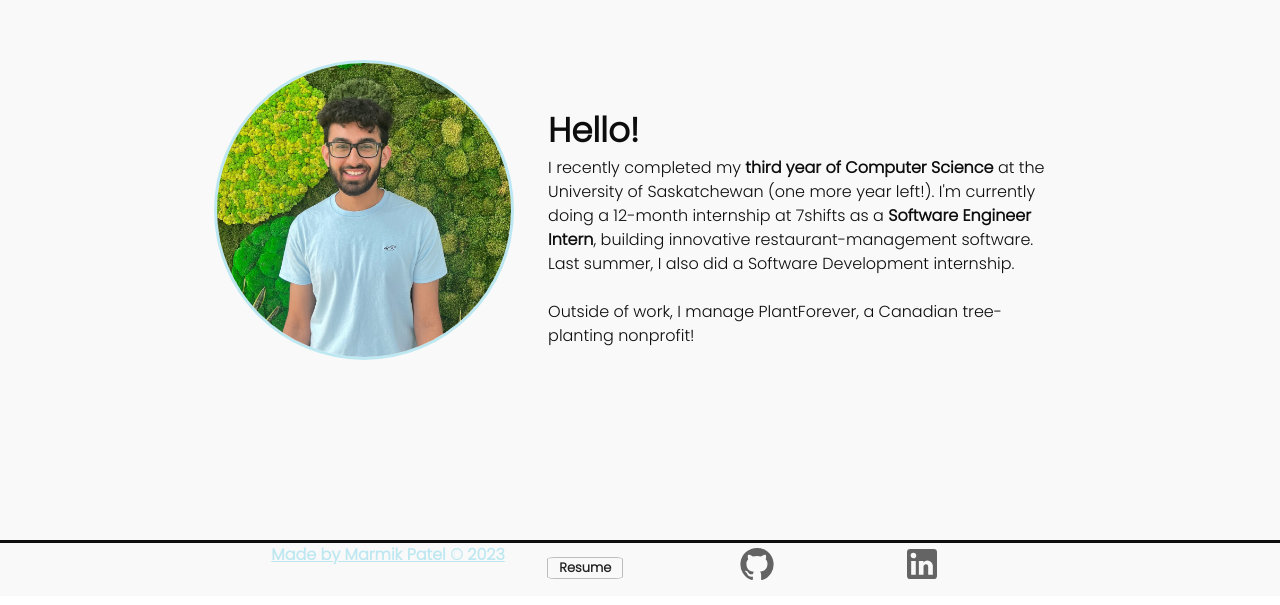
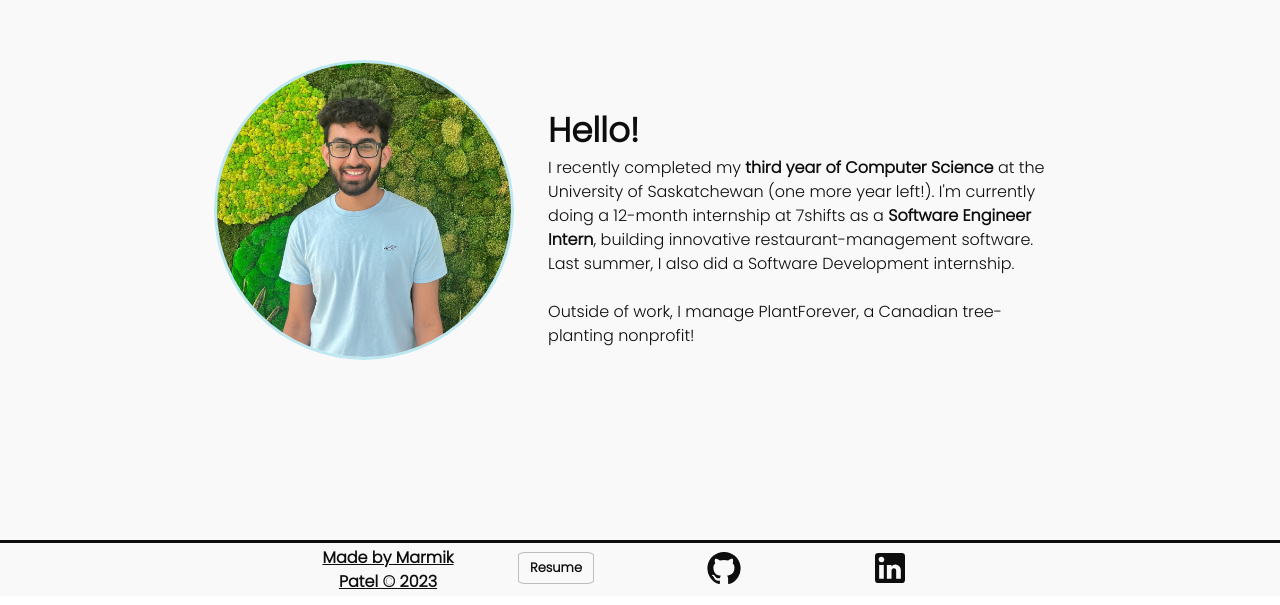
Before and after one commit to marmikpatel19/marmikpatel19.github.io, a React (Create React App) app: page / in a window 1280 px wide. Shown: the part 770-1375 px from the top of the page. Built offline with nearby package versions, Linux system fonts and the light colour scheme.

Commit message:
fix styling for desktop

```diff
--- a/src/components/footer.jsx
+++ b/src/components/footer.jsx
@@ -4,7 +4,6 @@ import {
   Chip,
   Typography,
   Link,
-  Box,
 } from "@mui/material";
 import LinkedInIcon from "@mui/icons-material/LinkedIn";
 import GitHubIcon from "@mui/icons-material/GitHub";
@@ -16,13 +15,16 @@ function Footer() {
         borderTop: "3px solid #0d0d0d",
       }}
     >
+      <BottomNavigationAction
+        icon={
           <Typography
             textAlign="left"
             sx={{
-          color: "primary.main",
+              color: "dark.main",
               textTransform: "none",
               fontSize: "h7.fontSize",
               fontWeight: "bold",
+              textAlign: "center",
             }}
           >
             <Link
@@ -32,6 +34,9 @@ function Footer() {
               Made by Marmik Patel © 2023
             </Link>
           </Typography>
+        }
+      />
+
       <BottomNavigationAction
         label="Nearby"
         icon={
@@ -42,10 +47,10 @@ function Footer() {
             href="https://marmikpatel19.github.io/MarmikPatelResume.pdf"
             clickable
             sx={{
+              color: "dark.main",
               borderRadius: "10%",
-              marginRight: "7px",
               fontWeight: "bold",
-              height: {
+              minHeight: {
                 xs: "23px",
                 sm: "32px",
               },
@@ -54,12 +59,11 @@ function Footer() {
         }
       />
       <BottomNavigationAction
-        label="Recents"
         icon={
           <Link href="https://github.com/marmikpatel19" color="inherit">
             <GitHubIcon
               sx={{
-                marginTop: "-5px",
+                color: "dark.main",
                 fontSize: {
                   xs: "27px",
                   sm: "36px",
@@ -70,13 +74,12 @@ function Footer() {
         }
       />
       <BottomNavigationAction
-        label="Favorites"
         icon={
           <Link href="https://linkedin.com/in/marmikp" color="inherit">
             <LinkedInIcon
               sx={{
+                color: "dark.main",
                 marginRight: "5px",
-                marginTop: "-5px",
                 fontSize: {
                   xs: "30px",
                   sm: "40px",
```
Lines whose indentation alone changed are shown as unchanged.
